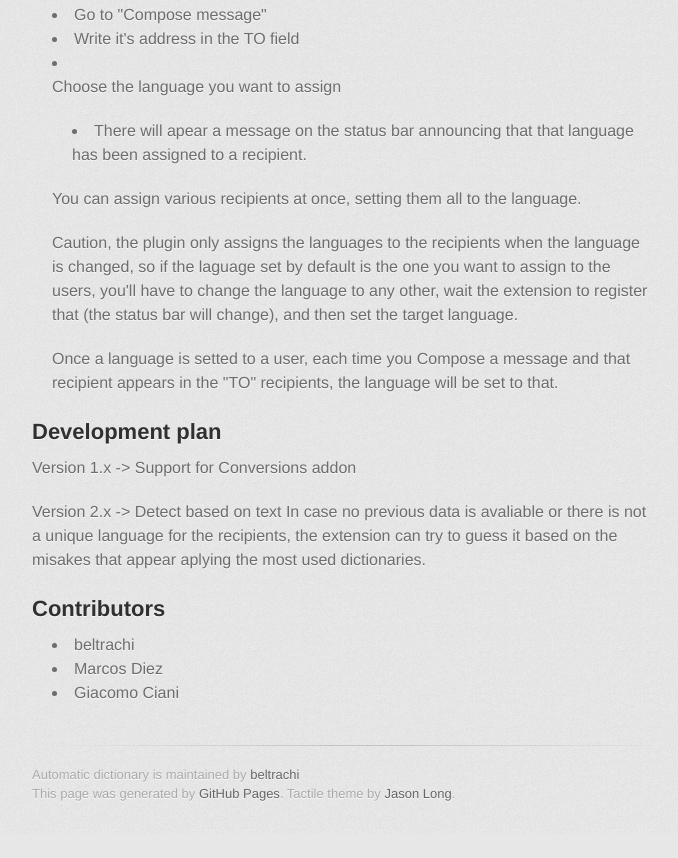
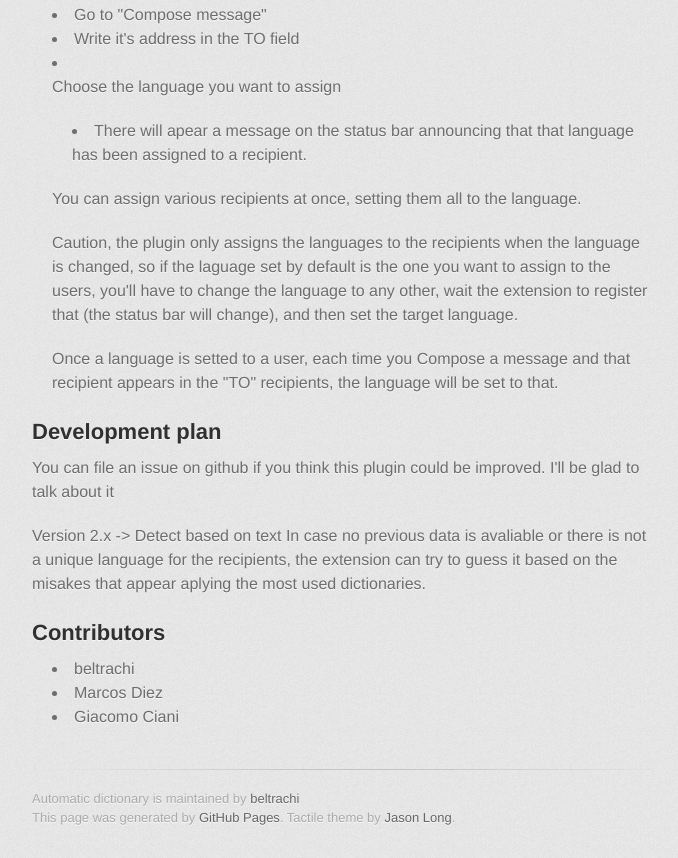
Before and after one commit to beltrachi/automatic_dictionary, a plain HTML site: page index.html in a window 1280 px wide. Shown: the part 1923-2781 px from the top of the page, without its empty margins (298-976 px from the left). Before the commit the page ends 2757 px from the top, so only its background shows below. Drawn offline with Linux system fonts and the light colour scheme; a web font is replaced by a local one.

Commit message:
Conversations already implemented. Removed from development plan

```diff
--- a/index.html
+++ b/index.html
@@ -138,8 +138,8 @@
                         </li>
                     </ul><h2>Development plan</h2>
 
-                    <p>Version 1.x
-                        -&gt; Support for Conversions addon    </p>
+                    <p>You can file an issue on github if you think this plugin could be improved. I'll be glad to
+                       talk about it</p>
 
                     <p>Version 2.x
                         -&gt; Detect based on text
```
